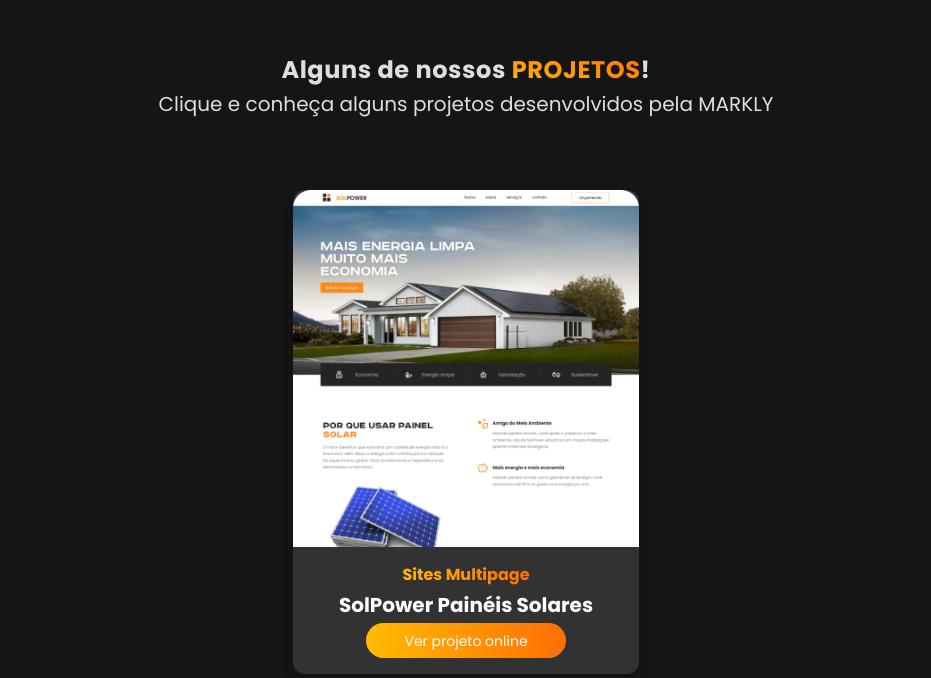
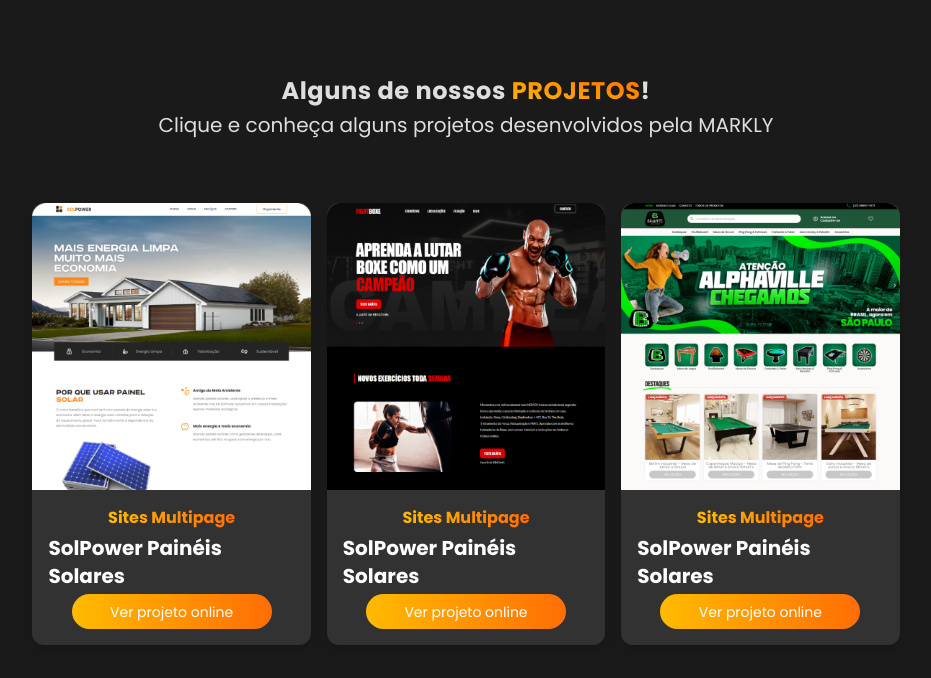
Before and after one commit to marklyEquipe/Markly, a website: page index.html in a window 1280 px wide. Shown: the part 4040-4718 px from the top of the page, without its empty margins (174-1105 px from the left). Drawn offline with Linux system fonts and the light colour scheme.

Commit message:
feature - finishing the see more projects card

```diff
--- a/index.html
+++ b/index.html
@@ -344,19 +344,20 @@
             </div>
         </div>
         <!-- Section_6 LM -->
-        <div class="w-full h-2 xl:h-[100vh] bg-defaultColorHeader">
+        <div class="w-full h-auto xl:h-[100vh] bg-defaultColor flex items-center justify-center p-1 lg:p-32">
             <div
-                class="w-full h-full flex flex-col items-center justify-center gap-16 m-auto max-w-[600px] md:max-w-[750px] lg:max-w-[900px] xl:max-w-[1250px] py-24 px-6 sm:px-0"
+                class="w-full h-full flex flex-col items-center justify-center gap-16 max-w-[700px] md:max-w-[850px] lg:max-w-[1000px] xl:max-w-[1350px] py-16 px-4 sm:px-0"
             >
-                <div class="w-full flex flex-col items-center justify-center gap-1 px-6 m-2">
+                <div class="w-full flex flex-col items-center justify-center gap-1 px-4">
                     <h2 class="text-defaultSubtitle text-center text-2xl font-bold tracking-wide">
                         Alguns de nossos
                         <span class="text-transparent bg-clip-text bg-gradient-to-tr from-defaultYellow to-defaultOrange">PROJETOS</span>!
                     </h2>
-                    <h2 class="text-xl text-defaultSubtitle">Clique e conheça alguns projetos desenvolvidos pela MARKLY</h2>
+                    <h2 class="text-xl text-defaultSubtitle hidden sm:block">Clique e conheça alguns projetos desenvolvidos pela MARKLY</h2>
                 </div>
-                <div class="w-full flex flex-col lg:flex lg:flex-row items-center justify-center gap-4 px-12">
-                    <div class="w-full sm:w-1/2 md:w-1/3 lg:w-[30%] h-auto bg-defaultLightGray rounded-xl shadow-lg flex flex-col justify-between">
+
+                <div class="w-full flex flex-col lg:flex lg:flex-row items-center justify-center gap-4 px-4 sm:px-12">
+                    <div class="w-full sm:w-1/2 lg:w-[30%] h-auto bg-defaultLightGray rounded-xl shadow-lg flex flex-col justify-between">
                         <div class="w-full h-[60%] sm:h-[70%]">
                             <img
                                 src="./assets/mockups/solpower.png"
@@ -369,7 +370,45 @@
                                 Sites Multipage
                             </h2>
                             <h2 class="text-transparent bg-clip-text text-sm sm:text-lg md:text-xl bg-white font-bold">SolPower Painéis Solares</h2>
-                            <a href="" class="w-full max-w-[200px] px-4 sm:px-5 h-[35px] text-xs sm:text-sm text-center bg-gradient-to-r rounded-3xl from-defaultYellow to-defaultOrange text-white flex items-center justify-center">
+                            <a href="https://layouts.senhorcriativo.com/solpower" class="w-full max-w-[200px] px-4 sm:px-5 h-[35px] text-xs sm:text-sm text-center bg-gradient-to-r rounded-3xl from-defaultYellow to-defaultOrange text-white flex items-center justify-center">
+                                Ver projeto online
+                            </a>
+                        </div>
+                    </div>
+
+                    <div class="w-full sm:w-1/2 lg:w-[30%] h-auto bg-defaultLightGray rounded-xl shadow-lg flex flex-col justify-between">
+                        <div class="w-full h-[60%] sm:h-[70%]">
+                            <img
+                                src="./assets/mockups/fightbox.png"
+                                alt="mockup de páginas múltiplas"
+                                class="w-full h-full object-cover"
+                            />
+                        </div>
+                        <div class="w-full flex flex-col items-center gap-1 p-2 sm:p-4 justify-center">
+                            <h2 class="text-transparent bg-clip-text bg-gradient-to-r from-defaultYellow to-defaultOrange text-xs sm:text-sm md:text-base font-bold">
+                                Sites Multipage
+                            </h2>
+                            <h2 class="text-transparent bg-clip-text text-sm sm:text-lg md:text-xl bg-white font-bold">SolPower Painéis Solares</h2>
+                            <a href="https://layouts.senhorcriativo.com/fight-boxe" class="w-full max-w-[200px] px-4 sm:px-5 h-[35px] text-xs sm:text-sm text-center bg-gradient-to-r rounded-3xl from-defaultYellow to-defaultOrange text-white flex items-center justify-center">
+                                Ver projeto online
+                            </a>
+                        </div>
+                    </div>
+
+                    <div class="w-full sm:w-1/2 lg:w-[30%] h-auto bg-defaultLightGray rounded-xl shadow-lg flex flex-col justify-between">
+                        <div class="w-full h-[60%] sm:h-[70%]">
+                            <img
+                                src="./assets/mockups/billharts.png"
+                                alt="mockup de páginas múltiplas"
+                                class="w-full h-full object-cover"
+                            />
+                        </div>
+                        <div class="w-full flex flex-col items-center gap-1 p-2 sm:p-4 justify-center">
+                            <h2 class="text-transparent bg-clip-text bg-gradient-to-r from-defaultYellow to-defaultOrange text-xs sm:text-sm md:text-base font-bold">
+                                Sites Multipage
+                            </h2>
+                            <h2 class="text-transparent bg-clip-text text-sm sm:text-lg md:text-xl bg-white font-bold">SolPower Painéis Solares</h2>
+                            <a href="https://bilharts.com" class="w-full max-w-[200px] px-4 sm:px-5 h-[35px] text-xs sm:text-sm text-center bg-gradient-to-r rounded-3xl from-defaultYellow to-defaultOrange text-white flex items-center justify-center">
                                 Ver projeto online
                             </a>
                         </div>
```
Also changed, not shown: output.css.
